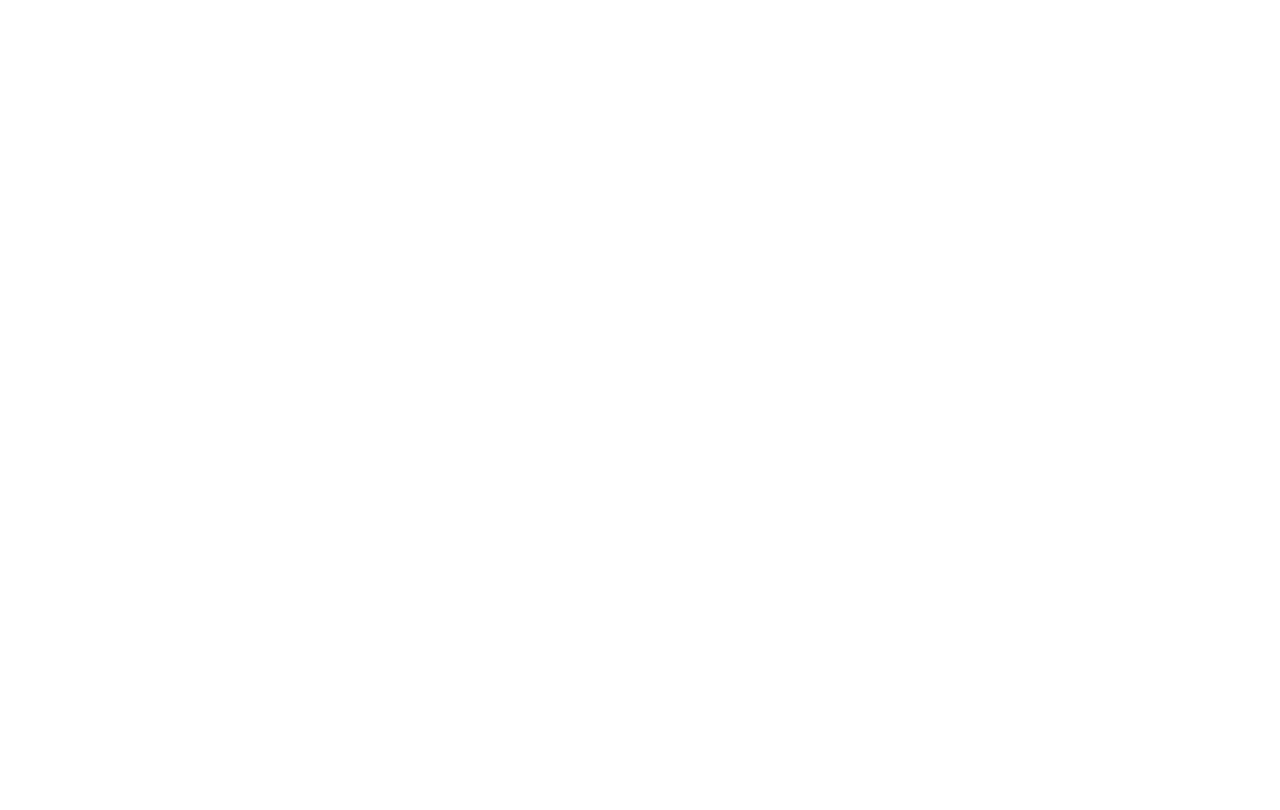
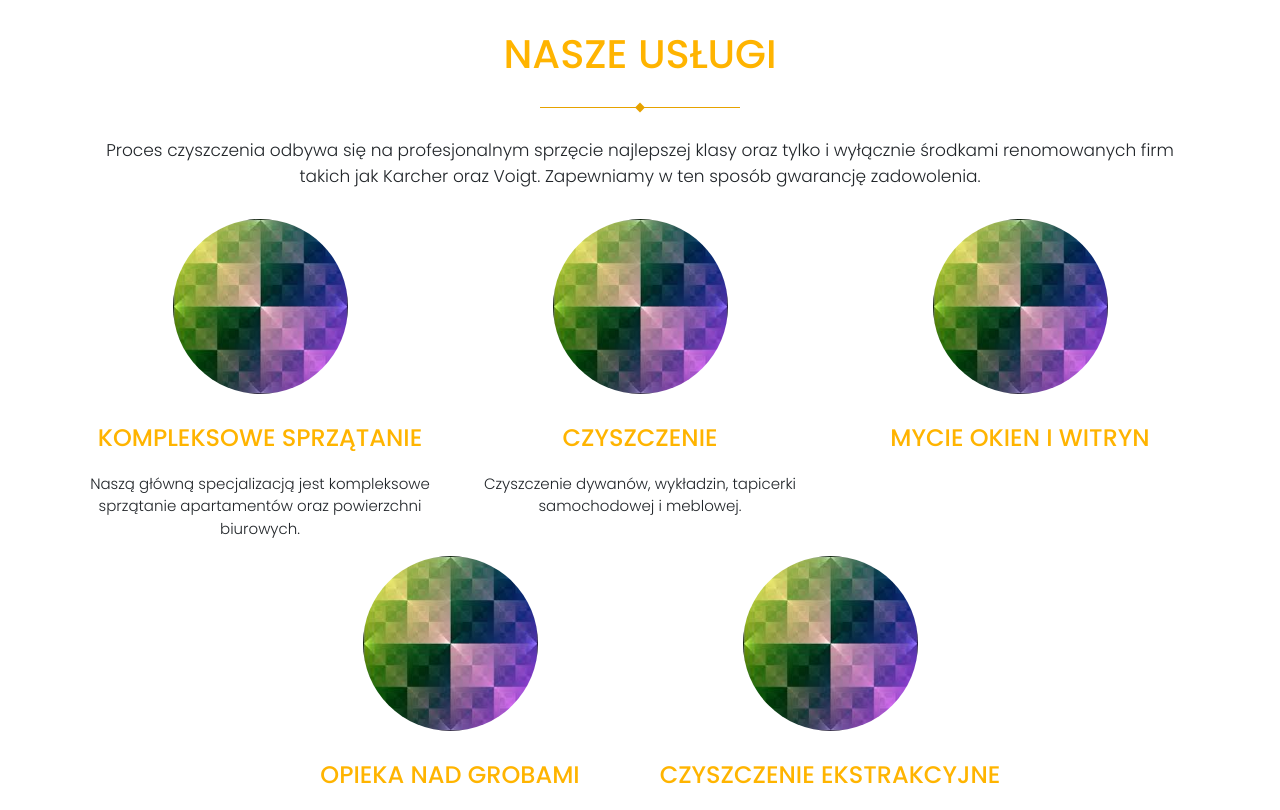
Before and after one commit to kdzien/decko, a website built with webpack: page dist/index.html in a window 1280 px wide. Built offline with Linux system fonts and the light colour scheme.

Commit message:
services section

```diff
--- a/src/js/app.js
+++ b/src/js/app.js
@@ -1 +1,4 @@
 import 'bootstrap/dist/css/bootstrap.min.css';
+import '../styles/variables.scss'
+import '../styles/mixins.scss'
+import '../styles/style.scss'
--- a/src/styles/mixins.scss
+++ b/src/styles/mixins.scss
@@ -0,0 +1,4 @@
+@mixin custom-font($font-size,$font-weight){
+    font-size:$font-size;
+    font-weight:$font-weight;
+}
--- /dev/null
+++ b/src/styles/style.scss
@@ -0,0 +1,56 @@
+@import url('https://fonts.googleapis.com/css?family=Poppins:100,200,300,400,500');
+@import 'mixins';
+@import 'variables';
+
+body{
+    font-family: 'Poppins', sans-serif;
+}
+.content{
+    text-align:center;
+    .content-header{
+        @include custom-font(40px,500);
+        color:$head-color;
+        position:relative;
+        padding:30px;
+        margin-bottom:30px;
+        &:after,&:before{
+            content:"";
+            position:absolute;
+            background-color:darken($color: ($head-color), $amount: 5%);
+            bottom:0;
+            left:50%;
+            transform:translateX(-50%);
+        }
+        &:after{
+            height:1px;
+            width:200px;
+        }
+        &:before{
+            height:7px;
+            width:7px;
+            bottom:-3px;
+            transform:translateX(-50%) rotate(45deg);
+        }
+    }
+    .row{
+        margin-top:30px;
+        .service{
+            img{
+                width:50%;
+                border-radius:50%;
+                margin-bottom:10px;
+            }
+            h1{
+                color:$head-color;
+                margin:20px 0px;
+                @include custom-font(24px,500);
+            }
+            p{
+                @include custom-font(15px,300);
+            }
+        }
+    }
+    p{
+        @include custom-font(17px,300);
+    }
+}
--- a/src/styles/variables.scss
+++ b/src/styles/variables.scss
@@ -0,0 +1 @@
+$head-color:#ffb400;
--- a/webpack.config.js
+++ b/webpack.config.js
@@ -15,6 +15,16 @@ module.exports = {
             {
                 test: /\.css$/,
                 use: ['style-loader', 'css-loader']
+            },
+            {
+                test: /\.(png|jp(e*)g|svg)$/,
+                use: [{
+                    loader: 'url-loader',
+                    options: {
+                        limit: 8000, // Convert images < 8kb to base64 strings
+                        name: 'images/[hash]-[name].[ext]'
+                    }
+                }]
             },
             {
                 test: /\.js$/,
```
Also changed, not shown: package.json (+7 -4 lines), dist/images/cleaning.png (added), dist/images/tapicerka.jpeg (added), dist/images/window.jpg (added), dist/index.html, dist/js/bundle.js, src/styles/main.scss (deleted), 2 other files.
